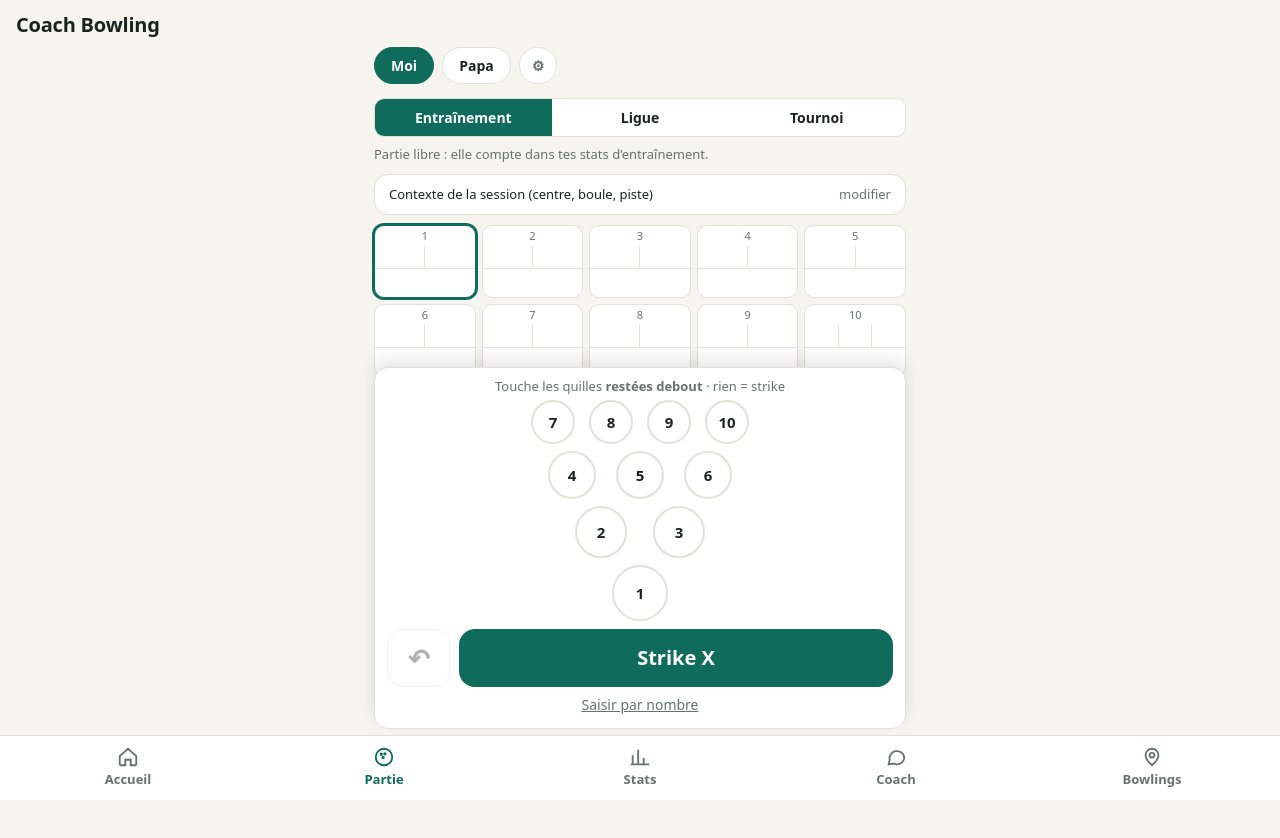
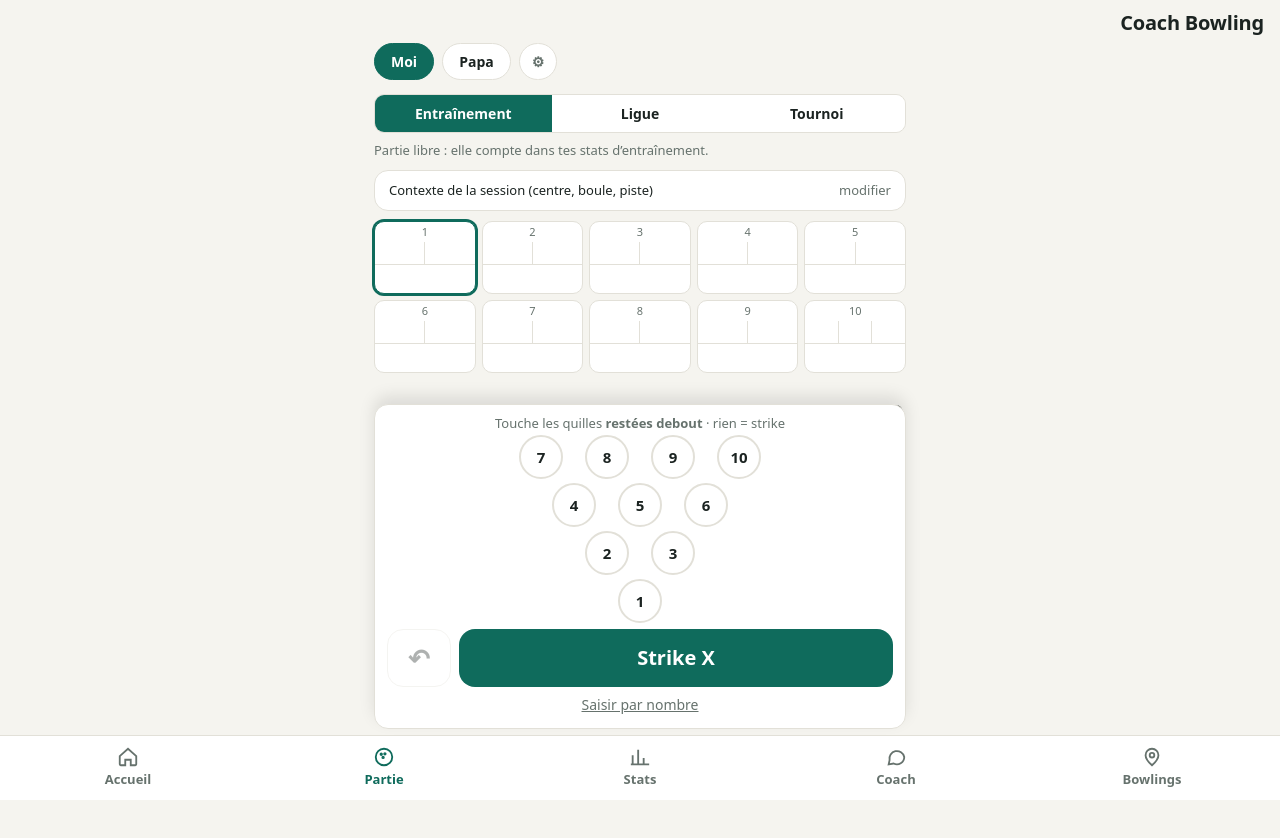
Before and after one commit to kioukoi/coach-bowling, a plain HTML site: page index.html in a window 1280 px wide. Both pictures are taken after a click on the button "Partie". Drawn offline with Linux system fonts and the light colour scheme.

Commit message:
Quilles de même taille, plus espacées; compteur et max possible toujours visibles (titre masqué en jeu)
Co-Authored-By: Claude Sonnet 5.5 <noreply@anthropic.com>
Claude-Session: https://claude.ai/code/session_01TX7itp8UyRUTgh4V3YsZx6

```diff
--- a/index.html
+++ b/index.html
@@ -17,7 +17,8 @@ html,body{margin:0;overscroll-behavior-y:none}
 button,.pin,.dpin{touch-action:manipulation;-webkit-user-select:none;user-select:none;-webkit-touch-callout:none}
 .pin,.dpin{touch-action:none}
 body{background:var(--bg);color:var(--ink);font:16px/1.45 system-ui,-apple-system,"Segoe UI",Roboto,sans-serif;-webkit-tap-highlight-color:transparent;padding-bottom:calc(var(--navh,66px) + 18px)}
-header{padding:10px 16px 2px;display:flex;align-items:baseline;justify-content:space-between}
+header{padding:8px 16px 0;display:flex;align-items:baseline;justify-content:flex-end;min-height:0}
+header h1{margin-right:auto}
 header h1{font-size:20px;margin:0;letter-spacing:-.2px}
 header span{color:var(--mute);font-size:13px}
 main{padding:8px 14px 16px;max-width:560px;margin:0 auto}
@@ -51,7 +52,7 @@ nav button.on{color:var(--accent)}
 .btn.block{width:100%}
 .btn:disabled{opacity:.4}
 .link{background:none;border:0;color:var(--mute);font:14px system-ui,sans-serif;text-decoration:underline;padding:8px;cursor:pointer}
-.pins{display:flex;flex-direction:column;align-items:center;gap:8px;margin:10px 0}
+.pins{display:flex;flex-direction:column;align-items:center;gap:5px;margin:8px 0}
 .pins div{display:flex;gap:14px}
 .pin{width:46px;height:46px;border-radius:50%;border:2px solid var(--line);background:var(--card);color:var(--ink);font:700 14px system-ui,sans-serif;cursor:pointer}
 .pin.on{background:var(--accent);border-color:var(--accent);color:var(--accent-ink)}
@@ -74,15 +75,10 @@ nav button.on{color:var(--accent)}
 .dpin{width:46px;height:46px;border-radius:50%;border:2px solid var(--line);background:var(--card);color:var(--ink);font:700 15px system-ui,sans-serif;cursor:pointer;padding:0}
 .dpin.on{background:var(--accent);border-color:var(--accent);color:var(--accent-ink)}
 .dpin.gone{display:inline-block;border:2px dashed var(--line);opacity:.35;cursor:default}
-.deck{display:flex;flex-direction:column;align-items:center;gap:7px;margin:4px 0 8px}
-.deck div{display:flex;gap:14px}
-/* perspective : rangée du fond (7-8-9-10) plus petite, quille 1 plus grande et plus écartée */
-.deck>div:nth-child(1),.pins>div:nth-child(1){gap:14px}.deck>div:nth-child(2),.pins>div:nth-child(2){gap:20px}.deck>div:nth-child(3),.pins>div:nth-child(3){gap:26px}
-.deck>div:nth-child(1) .dpin,.pins>div:nth-child(1) .pin{width:44px;height:44px}
-.deck>div:nth-child(2) .dpin,.pins>div:nth-child(2) .pin{width:48px;height:48px}
-.deck>div:nth-child(3) .dpin,.pins>div:nth-child(3) .pin{width:52px;height:52px}
-.deck>div:nth-child(4) .dpin,.pins>div:nth-child(4) .pin{width:56px;height:56px}
-@media (max-height:700px){.deck{gap:4px}.deck>div:nth-child(1) .dpin{width:40px;height:40px}.deck>div:nth-child(2) .dpin{width:44px;height:44px}.deck>div:nth-child(3) .dpin{width:48px;height:48px}.deck>div:nth-child(4) .dpin{width:52px;height:52px}}
+.deck{display:flex;flex-direction:column;align-items:center;gap:4px;margin:2px 0 6px}
+.deck div{display:flex;gap:22px}
+.pins div{gap:22px}
+.deck .dpin,.pins .pin{width:44px;height:44px}
 .actrow{display:flex;gap:8px}
 .deckc{position:sticky;bottom:calc(var(--navh,66px) + 6px);z-index:5;box-shadow:0 -8px 16px rgba(0,0,0,.10)}
 .okbtn{flex:1;min-width:0;height:58px;border-radius:16px;border:0;background:var(--accent);color:var(--accent-ink);font:800 20px system-ui,sans-serif;cursor:pointer}
@@ -1054,6 +1050,7 @@ function switchProfile(id){
 function renderWho(){
   const el=$('#who');if(!el)return;
   el.style.display=(ui.tab==='game'&&!ui.demo&&!ui.pm&&state.current.r.length>0)?'none':'';
+  const h1=$('header h1');if(h1)h1.style.display=(ui.tab==='game'&&!ui.demo&&!ui.pm&&state.current.r.length>0)?'none':'';
   if(ui.demo){el.innerHTML='<button class="chip on" data-act="noop">Compte démo</button><button class="chip" data-act="demo-off">Quitter la démo</button>';return;}
   el.innerHTML=state.profiles.map(p=>'<button class="chip'+(p.id===state.active?' on':'')+'" data-act="prof" data-id="'+esc(p.id)+'">'+esc(p.name)+'</button>').join('')
     +'<button class="chip gear" data-act="pgear" aria-label="Gérer les joueurs">⚙</button>';
```
